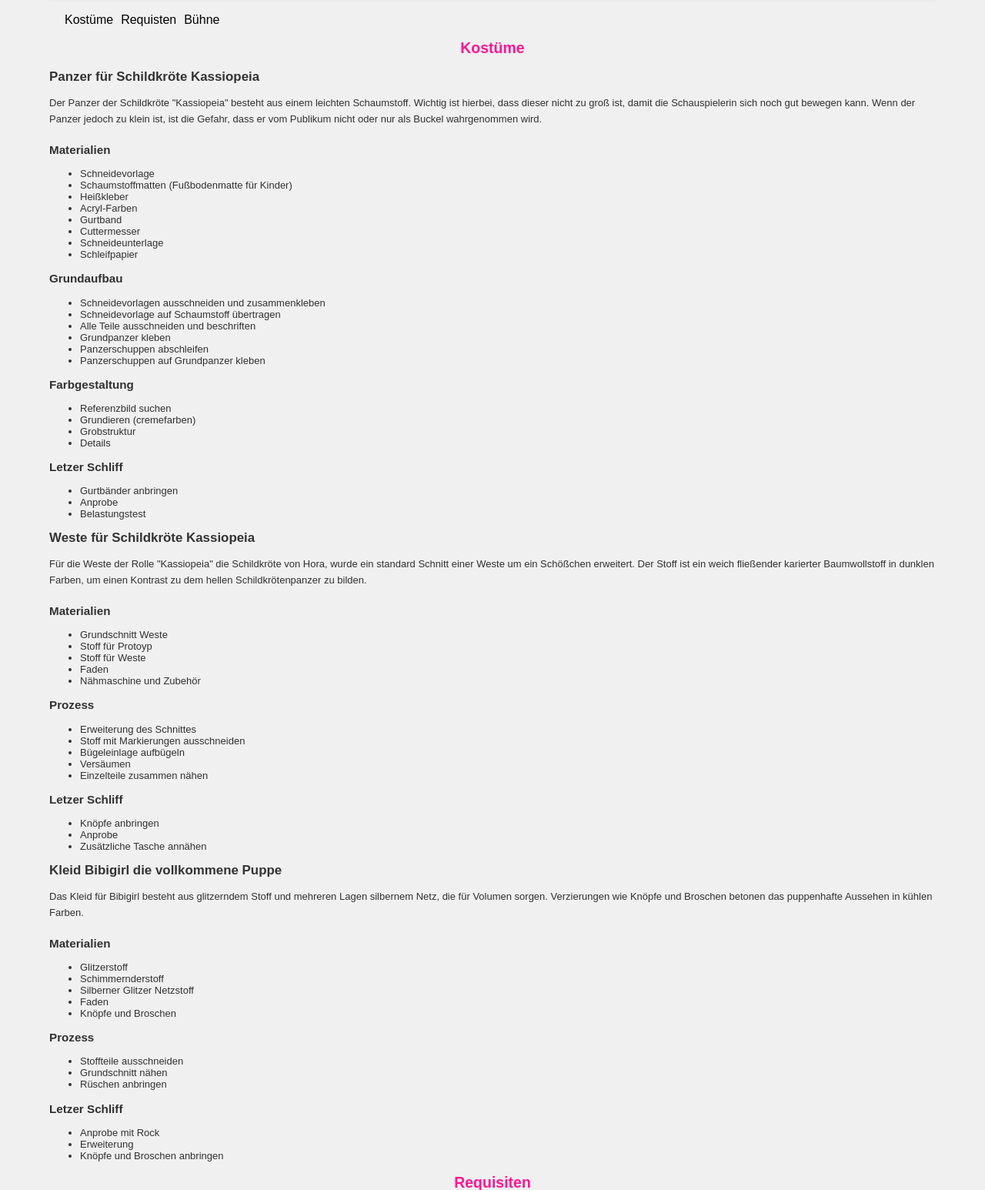
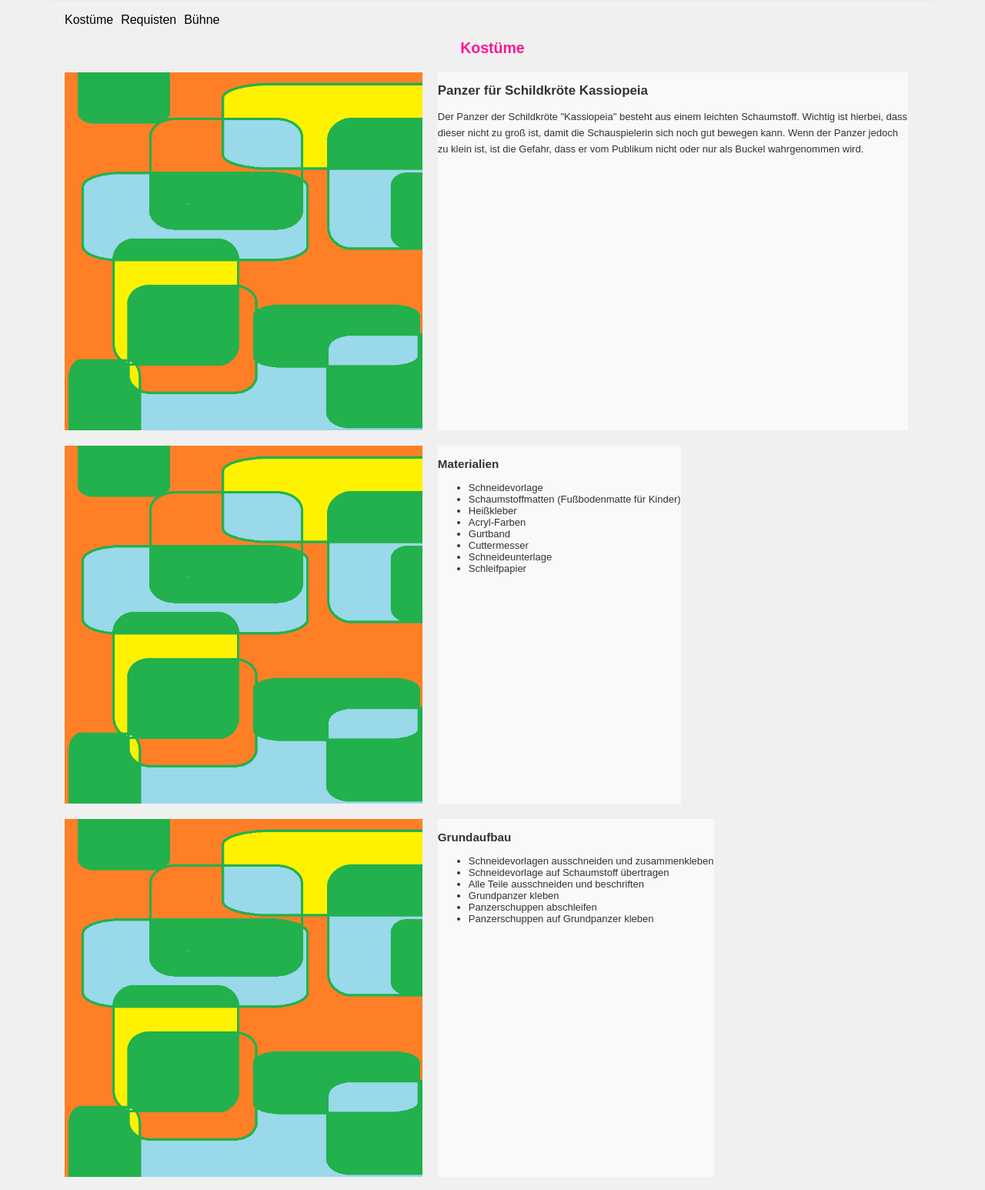
Before and after one commit to IU-Webprogrammierung/webprogrammierung-Lorena51, a plain HTML site: page page_4_diy.html in a window 1280 px wide. Shown: the part 129-1675 px from the top of the page at 77% size. Drawn offline with nearby package versions, Linux system fonts and the light colour scheme.

Commit message:
Version1 DIY Example

```diff
--- a/Style/page_4_diy_styles.css
+++ b/Style/page_4_diy_styles.css
@@ -21,3 +21,44 @@
         }
     }
 }
+
+
+.vertical-divider {
+    border-left: 2px solid deeppink;
+    height: 280px;
+    align-self: center;
+    position: absolute;
+    z-index: 0;
+}
+
+ diy-card{
+        display: grid;
+        grid-template-columns: repeat(3, 1fr);
+        grid-template-columns:20% 20%  55%;
+
+        gap : 20px;
+        margin: 20px;
+
+        & img {
+            grid-column: span 2;
+            width: 100%;
+            height: auto;
+            object-fit: cover;
+
+        }
+
+        & card-info {
+
+            grid-column: span 1;
+            /* padding: 20px; */
+            background: #f9f9f9;
+            /* border-radius: 8px;
+            box-shadow: 0 2px 8px rgba(0, 0, 0, 0.1); */
+               width: fit-content;
+            & p {
+                width: fit-content;
+            }
+        }
+
+
+    }
--- a/page_4_diy.html
+++ b/page_4_diy.html
@@ -24,16 +24,31 @@
     <section id="costume">
       <h1>Kostüme</h1>
       <div class="diy-process">
+        <diy-card>
+          <img
+            src="/img/Kreativwerkstatt/Ergebnis_SchildkrötenPanzer.png"
+            alt="Schildkrötenpanzer Kassiopeia"
+            height="300"
+          />
+          <card-info>
             <h2>Panzer für Schildkröte Kassiopeia</h2>
             <p>
               Der Panzer der Schildkröte "Kassiopeia" besteht aus einem leichten
-          Schaumstoff. Wichtig ist hierbei, dass dieser nicht zu groß ist, damit
-          die Schauspielerin sich noch gut bewegen kann. Wenn der Panzer jedoch
-          zu klein ist, ist die Gefahr, dass er vom Publikum nicht oder nur als
-          Buckel wahrgenommen wird.
+              Schaumstoff. Wichtig ist hierbei, dass dieser nicht zu groß ist,
+              damit die Schauspielerin sich noch gut bewegen kann. Wenn der
+              Panzer jedoch zu klein ist, ist die Gefahr, dass er vom Publikum
+              nicht oder nur als Buckel wahrgenommen wird.
             </p>
+          </card-info>
+        </diy-card>
+        <diy-card>
+          <img
+            src="/img/Kreativwerkstatt/Ergebnis_SchildkrötenPanzer.png"
+            alt="Schildkrötenpanzer Kassiopeia"
+            height="300"
+          />
+          <card-info>
             <h3>Materialien</h3>
-        <div>
             <ul>
               <li>Schneidevorlage</li>
               <li>Schaumstoffmatten (Fußbodenmatte für Kinder)</li>
@@ -44,9 +59,16 @@
               <li>Schneideunterlage</li>
               <li>Schleifpapier</li>
             </ul>
-        </div>
+          </card-info>
+        </diy-card>
+        <diy-card>
+          <img
+            src="/img/Kreativwerkstatt/Ergebnis_SchildkrötenPanzer.png"
+            alt="Schildkrötenpanzer Kassiopeia"
+            height="300"
+          />
+          <card-info>
             <h3>Grundaufbau</h3>
-        <div>
             <ul>
               <li>Schneidevorlagen ausschneiden und zusammenkleben</li>
               <li>Schneidevorlage auf Schaumstoff übertragen</li>
@@ -55,24 +77,40 @@
               <li>Panzerschuppen abschleifen</li>
               <li>Panzerschuppen auf Grundpanzer kleben</li>
             </ul>
-        </div>
+          </card-info>
+        </diy-card>
+        <diy-card>
+          <img
+            src="/img/Kreativwerkstatt/Ergebnis_SchildkrötenPanzer.png"
+            alt="Schildkrötenpanzer Kassiopeia"
+            height="300"
+          />
+          <card-info>
             <h3>Farbgestaltung</h3>
-        <div>
             <ul>
               <li>Referenzbild suchen</li>
               <li>Grundieren (cremefarben)</li>
               <li>Grobstruktur</li>
               <li>Details</li>
             </ul>
-        </div>
+          </card-info>
+        </diy-card>
+        <diy-card>
+          <img
+            src="/img/Kreativwerkstatt/Ergebnis_SchildkrötenPanzer.png"
+            alt="Schildkrötenpanzer Kassiopeia"
+            height="300"
+          />
+          <card-info>
           <h3>Letzer Schliff</h3>
-        <div>
+
             <ul>
               <li>Gurtbänder anbringen</li>
               <li>Anprobe</li>
               <li>Belastungstest</li>
             </ul>
-        </div>
+          </card-info>
+        </diy-card>
       </div>
       <div class="diy-process">
         <h2>Weste für Schildkröte Kassiopeia</h2>
```
Also changed, not shown: Style/page_2_acting_styles.css (+5 -2 lines), img/Kreativwerkstatt/Design_SchildkrötenPanzer.png (added), img/Kreativwerkstatt/Ergebnis_SchildkrötenPanzer.png (added), img/Kreativwerkstatt/Grundaufbau_SchildkrötenPanzer.png (added), img/Kreativwerkstatt/Material_SchildkrötenPanzer.png (added). Lines whose indentation alone changed are shown as unchanged.
